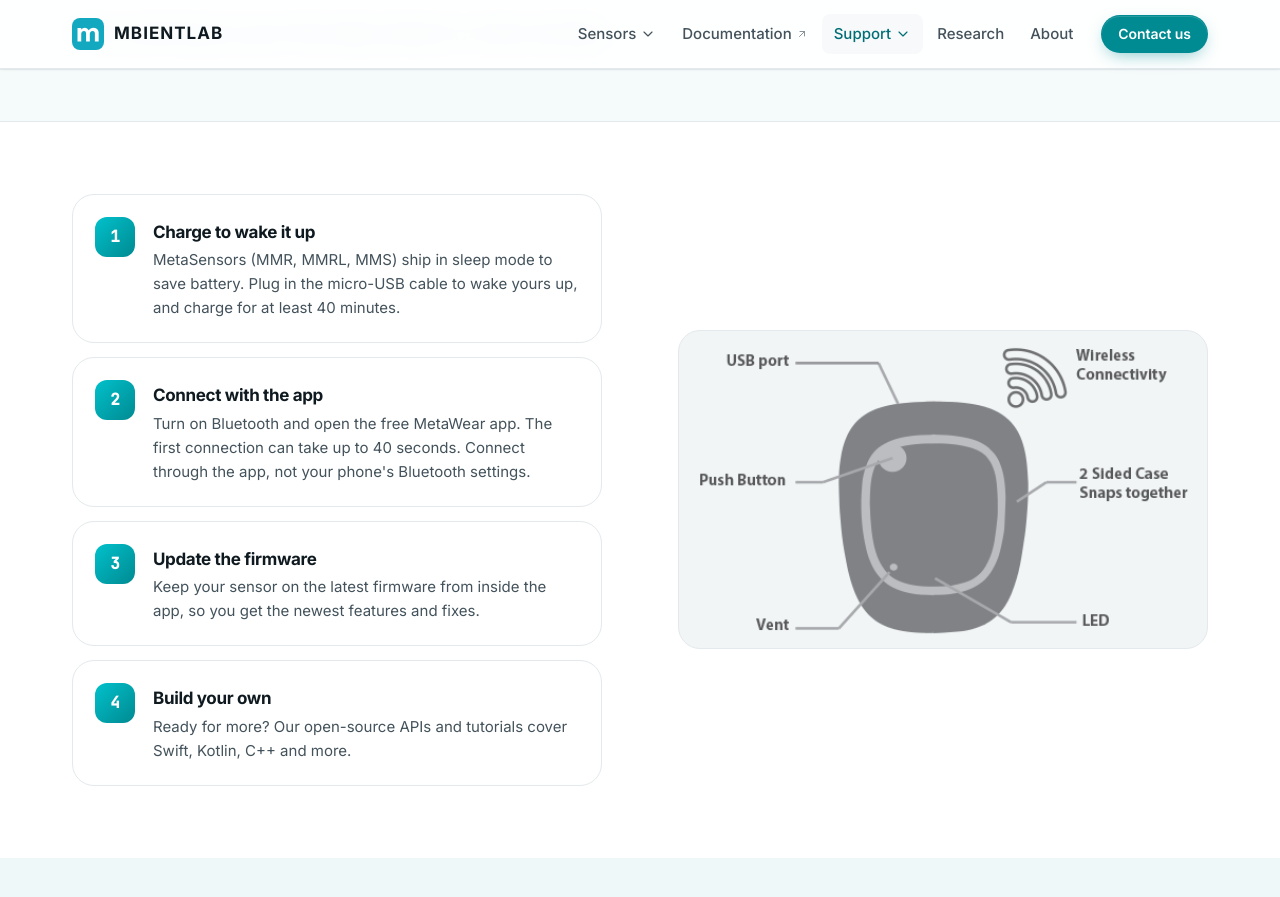
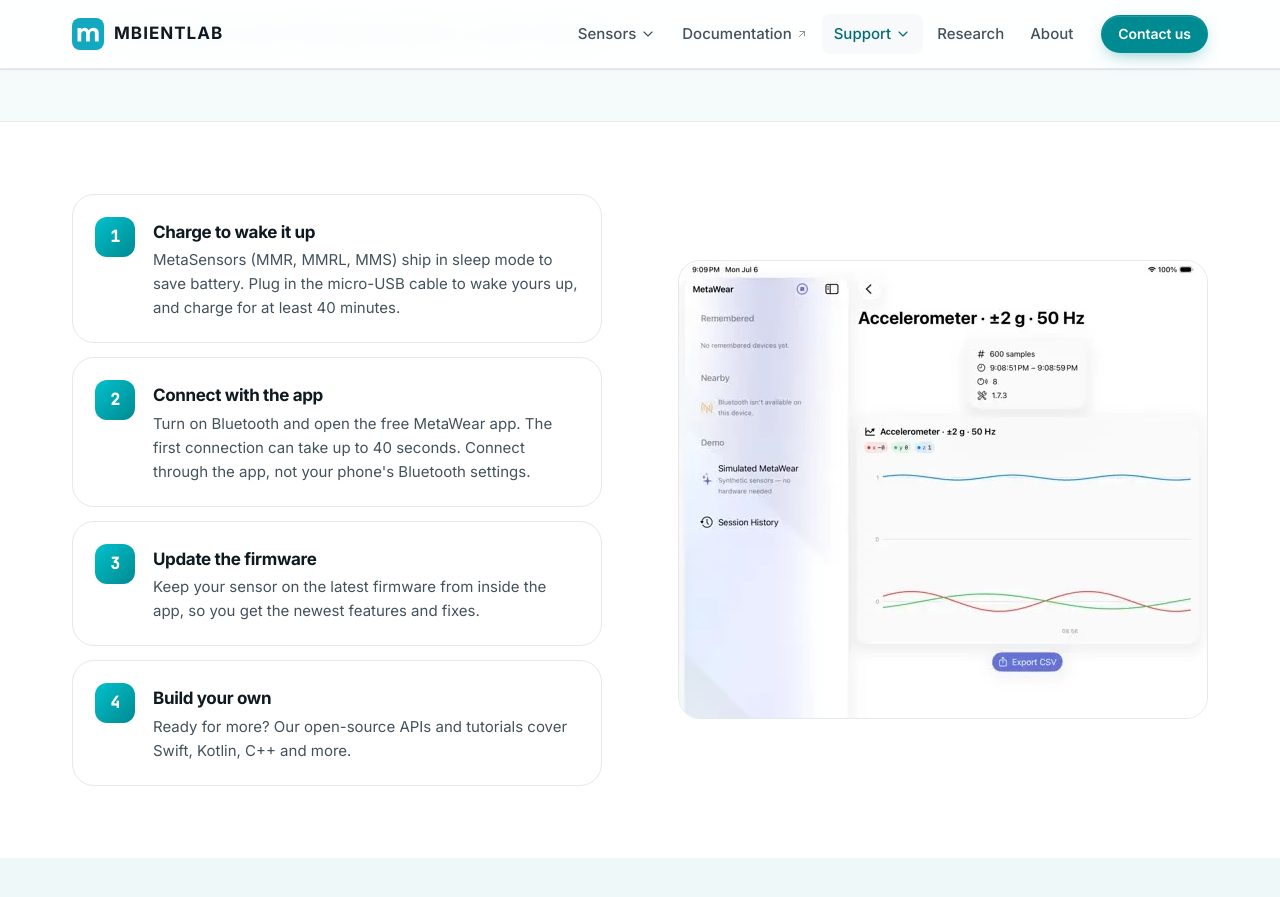
Before and after one commit to mbientlab/mbientlab.com, a Jekyll site: the page built from _pages/gettingstarted.html, in a window 1280 px wide and 900 px high, scrolled down 323 px. Shown: the top 897 px of the window. Built offline with Jekyll 4.4.1, drawn with Linux system fonts in a browser that asks for light colours.

Commit message:
feat(support): Show MetaWear app on Getting started

```diff
--- a/_pages/gettingstarted.html
+++ b/_pages/gettingstarted.html
@@ -24,8 +24,8 @@ steps:
       </li>
       {%- endfor %}
     </ol>
-    <figure class="split__media media-card">
-      <img src="{{ '/assets/img/MetaMotionR-t.png' | relative_url }}" alt="MetaSensor diagram with the USB port, push button, LED and vent labeled" width="500" height="300">
+    <figure class="split__media media-card media-card--white">
+      <img src="{{ '/assets/img/metawear-app-ipad.jpg' | relative_url }}" alt="The MetaWear app on iPad showing a 50 Hz accelerometer recording graphed over time, with an Export CSV button" width="528" height="457">
     </figure>
   </div>
 </section>
```
Also changed, not shown: assets/img/metawear-app-ipad.jpg (added).
